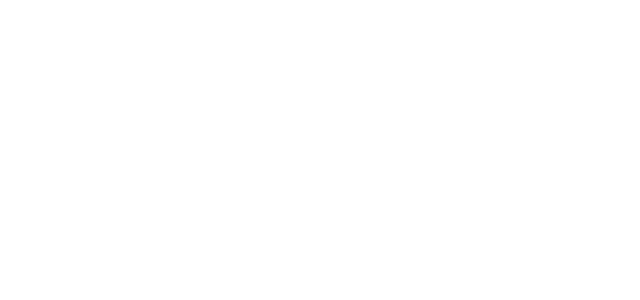
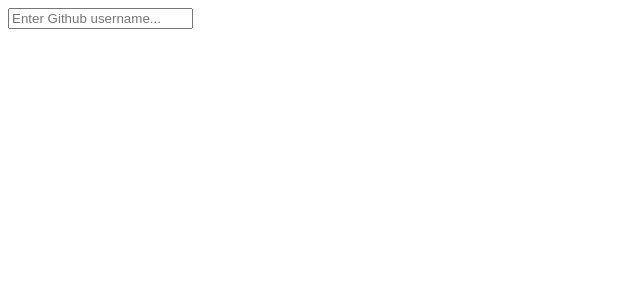
Before and after one commit to dasrajanraj/github-finder, an Angular app: page / in a window 1280 px wide. Shown: the top 300 px of the page, without its empty margins (0-640 px from the left). Built offline with nearby package versions, Linux system fonts and the light colour scheme.

Commit message:
Client_id and Secret key added

```diff
--- a/src/app/app.component.html
+++ b/src/app/app.component.html
@@ -1,9 +1,6 @@
 <div class="container">
 
   <div class="row">
-    <div class="center">
-      </div>
-    </div>
+    <app-profile></app-profile>
   </div>
-
 </div>
--- a/src/app/app.module.ts
+++ b/src/app/app.module.ts
@@ -6,10 +6,12 @@ import { HttpModule } from '@angular/http';
 
 import { AppRoutingModule } from './app-routing.module';
 import { AppComponent } from './app.component';
+import { ProfileComponent} from './component/profile/profile.component';
 
 @NgModule({
   declarations: [
-    AppComponent
+    AppComponent,
+    ProfileComponent
   ],
   imports: [
     BrowserModule,
--- /dev/null
+++ b/src/app/component/profile/profile.component.html
@@ -0,0 +1,9 @@
+<div class="row">
+    <div class="col-xs-12 col-sm-12 col-md-12 col-lg-12">
+      <form class="well">
+        <div class="form-group">
+          <input [(ngModel)]="name" name="name" (keyup)="searchUser()" class="form-control" placeholder="Enter Github username..." />
+        </div>
+      </form>
+    </div>
+</div>
--- /dev/null
+++ b/src/app/component/profile/profile.component.ts
@@ -0,0 +1,30 @@
+import { Component, OnInit } from '@angular/core';
+import { GithubServiceService } from 'src/app/github-service.service';
+
+@Component({
+  selector: 'app-profile',
+  templateUrl: './profile.component.html',
+  styleUrls: ['./profile.component.css']
+})
+export class ProfileComponent implements OnInit {
+
+  name: string;
+  users : any;
+  repos: any[];
+  username: string;
+  searchUsername : string;
+  constructor(private gitService : GithubServiceService) { }
+
+  ngOnInit(): void {
+  }
+  searchUser(){
+    console.log(this.name);
+    this.gitService.updateName(this.name);
+
+    this.gitService.getUsers().subscribe(res =>{
+      this.users = res;
+      console.log(this.users);
+    })
+  }
+
+}
--- a/src/app/github-service.service.ts
+++ b/src/app/github-service.service.ts
@@ -11,6 +11,8 @@ export class GithubServiceService {
 
   private name: string = "Rajan Raj Das";
   private username : string = "darajanraj";
+  private client_id = 'Iv1.03a5ff199a8b299a';
+  private client_secret = '9cb9faa7a013a57078d8c53e6c32750d64892afc';
 
   constructor(private http : Http) {
     console.log("Github service ready ...");
@@ -19,7 +21,7 @@ export class GithubServiceService {
   }
 
   getUsers(){
-    return this.http.get('http://api.github.com/search/users?q='+this.name)
+    return this.http.get('http://api.github.com/search/users?q='+this.name+'&client_id='+this.client_id+'&client_secret='+this.client_secret)
     .pipe(map((res:any) => res.json()));
   }
   getUser(){
@@ -31,6 +33,9 @@ export class GithubServiceService {
     .pipe(map(res => res.json()));
   }
 
+  updateName(name : string){
+    this.name = name;
+  }
 
 
 }
```
Also changed, not shown: src/app/component/profile/profile.component.css (added), 1 other file (tests, documents, lock files or other folders).
